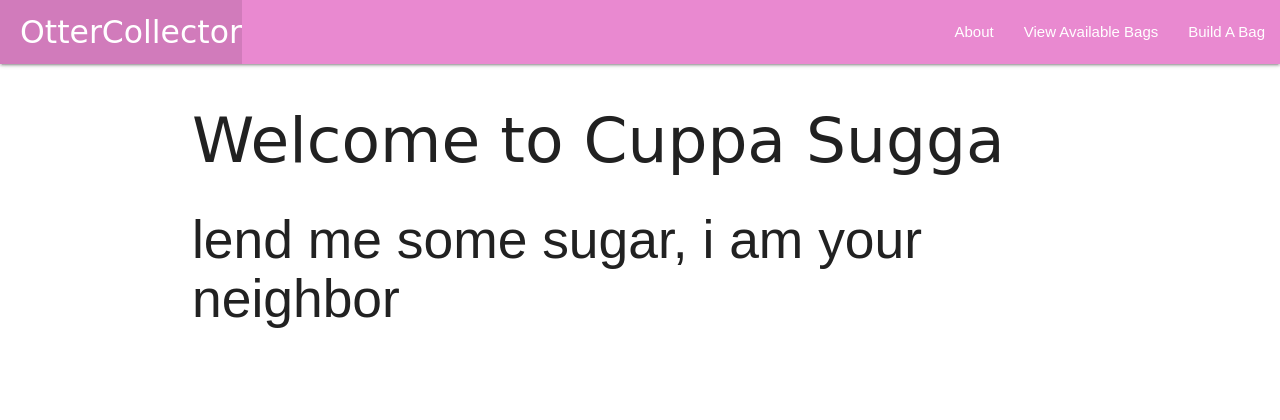
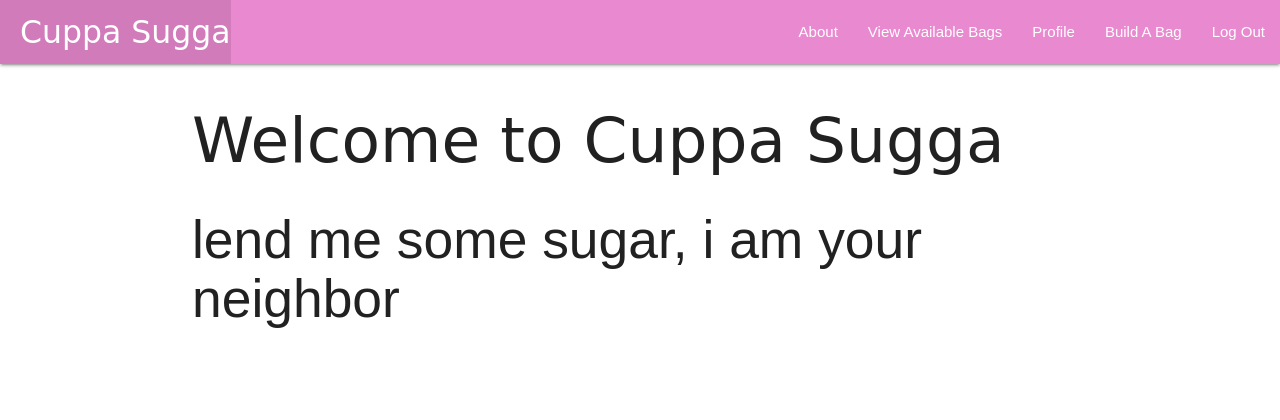
Before and after one commit to nikitamadora/cuppasugga, a Django app: page / in a window 1280 px wide. Shown: the top 420 px of the page. Run offline with Django 3.2, Linux system fonts and the light colour scheme; the visitor is signed in with stand-in values (Sample User, id 1); some web fonts are replaced.

Commit message:
adds profile/bag association

```diff
--- a/cuppasugga/cuppasugga/settings.py
+++ b/cuppasugga/cuppasugga/settings.py
@@ -121,7 +121,7 @@ USE_TZ = True
 STATIC_URL = '/static/'
 
 # specify where successful logins should redirect to
-LOGIN_REDIRECT_URL = '#'
+LOGIN_REDIRECT_URL = '/bags/'
 
 # specify where logging out redirects to
 LOGOUT_REDIRECT_URL = '/'
--- a/cuppasugga/cuppasugga/urls.py
+++ b/cuppasugga/cuppasugga/urls.py
@@ -19,5 +19,5 @@ from django.urls import path, include
 urlpatterns = [
     path('admin/', admin.site.urls),
     path('', include('main_app.urls')),
-    # path('accounts/', include('django.contrib.auth.urls')),
+    path('accounts/', include('django.contrib.auth.urls')),
 ]
--- a/cuppasugga/main_app/templates/base.html
+++ b/cuppasugga/main_app/templates/base.html
@@ -17,14 +17,15 @@
     <nav>
       <div class="nav-wrapper" id="nav-wrapper-color">
         <ul>
-          <li><a href="/" class="left brand-logo">&nbsp;&nbsp;OtterCollector</a></li>
+          <li><a href="/" class="left brand-logo">&nbsp;&nbsp;Cuppa Sugga</a></li>
         </ul>
         <ul class="right">
           <li><a href="{% url 'about' %}">About</a></li>
           <li><a href="{% url 'public_index' %}">View Available Bags</a></li>
           {% if user.is_authenticated %}
+            <li><a href="{% url 'profile' %}">Profile</a></li>
             <li><a href="{% url 'new_bag' %}">Build A Bag</a></li>
-            {% comment %} <li><a href="{% url 'logout' %}">Log Out</a></li> {% endcomment %}
+            <li><a href="{% url 'logout' %}">Log Out</a></li>
           {% else %}
             <li><a href="{% url 'signup' %}">Sign Up</a></li>
             <li><a href="{% url 'login' %}">Log In</a></li>
--- a/cuppasugga/main_app/urls.py
+++ b/cuppasugga/main_app/urls.py
@@ -10,7 +10,10 @@ urlpatterns = [
     path('bags/new/', views.new_bag, name='new_bag'),
     path('bags/<int:bag_id>/', views.public_bag_detail, name='public_bag_detail'),
 
-
+    # ------------- profile routes
+    path('profile/', views.profile, name='profile'),
+    path('profile/<int:profile_id>/bags/<int:bag_id>/', views.profile_bag_detail, name='profile_bag_detail'),
+    # path('profile/<int:profile_id>/bags/new/')
 
     # path('otters/<int:otter_id>/assoc_toy/<int:toy_id>/', views.assoc_toy, name='assoc_toy'),
     # path('otters/<int:otter_id>/del_assoc_toy/<int:toy_id>/', views.del_assoc_toy, name='del_assoc_toy'),
@@ -20,8 +23,8 @@ urlpatterns = [
     # path('toys/create/', views.toys_create, name='toys_create'),
     # path('toys/<int:toy_id>/toys_update/', views.toys_update, name='toys_update'),
     # path('toys/<int:toy_id>/toys_delete/', views.toys_delete, name='toys_delete'),
-    # # ---------- user routes
-    # path('accounts/signup', views.signup, name='signup'),
+    # ---------- user routes
+    path('accounts/signup', views.signup, name='signup'),
 ]
 
 #  path('bag/<int:bag_id>/add_item/', views.add_item, name='add_item'),
--- a/cuppasugga/main_app/views.py
+++ b/cuppasugga/main_app/views.py
@@ -7,19 +7,19 @@ from django.contrib.auth.decorators import login_required
 
 # Create your views here.
 # user signup view
-# def signup(request):
-#     error_message=''
-#     if request.method == 'POST':
-#         form = UserCreationForm(request.POST)
-#         if form.is_valid():
-#             user = form.save()
-#             login(request, user)
-#             return redirect('index')
-#         else:
-#             error_message = 'Invalid sign up - try again'
-#     form = UserCreationForm()
-#     context = { 'form': form, 'error_message': error_message }
-#     return render(request, 'registration/signup.html', context )
+def signup(request):
+    error_message=''
+    if request.method == 'POST':
+        form = UserCreationForm(request.POST)
+        if form.is_valid():
+            user = form.save()
+            login(request, user)
+            return redirect('public_index')
+        else:
+            error_message = 'Invalid sign up - try again'
+    form = UserCreationForm()
+    context = { 'form': form, 'error_message': error_message }
+    return render(request, 'registration/signup.html', context )
 
 # Landing Page
 def home(request):
@@ -53,6 +53,16 @@ def new_bag(request):
 def public_bag_detail(request, bag_id):
     bag = Bag.objects.get(id=bag_id)
     return render(request, 'bags/public_detail.html', { 'bag' : bag })
+
+
+###### PROFILE VIEWS
+def profile(request, profile_id):
+    bags = Bag.objects.get(id=profile_id)
+    return render(request, 'main_app/profile.html', {'bags': bags})
+
+def profile_bag_detail(request, bag_id):
+    bag=Bag.objects.get(id=bag_id)
+    return render(request, 'main_app/bag_detail.html', {'bag': bag})
 
 # @login_required
 # def add_item(request, bag_id):
```
Also changed, not shown: cuppasugga/main_app/models.py (+17 -8 lines), cuppasugga/main_app/templates/main_app/bag_detail.html (+4 -4 lines), cuppasugga/main_app/templates/main_app/profile.html (+4 -4 lines), cuppasugga/main_app/migrations/0003_bag_profile.py (added).
